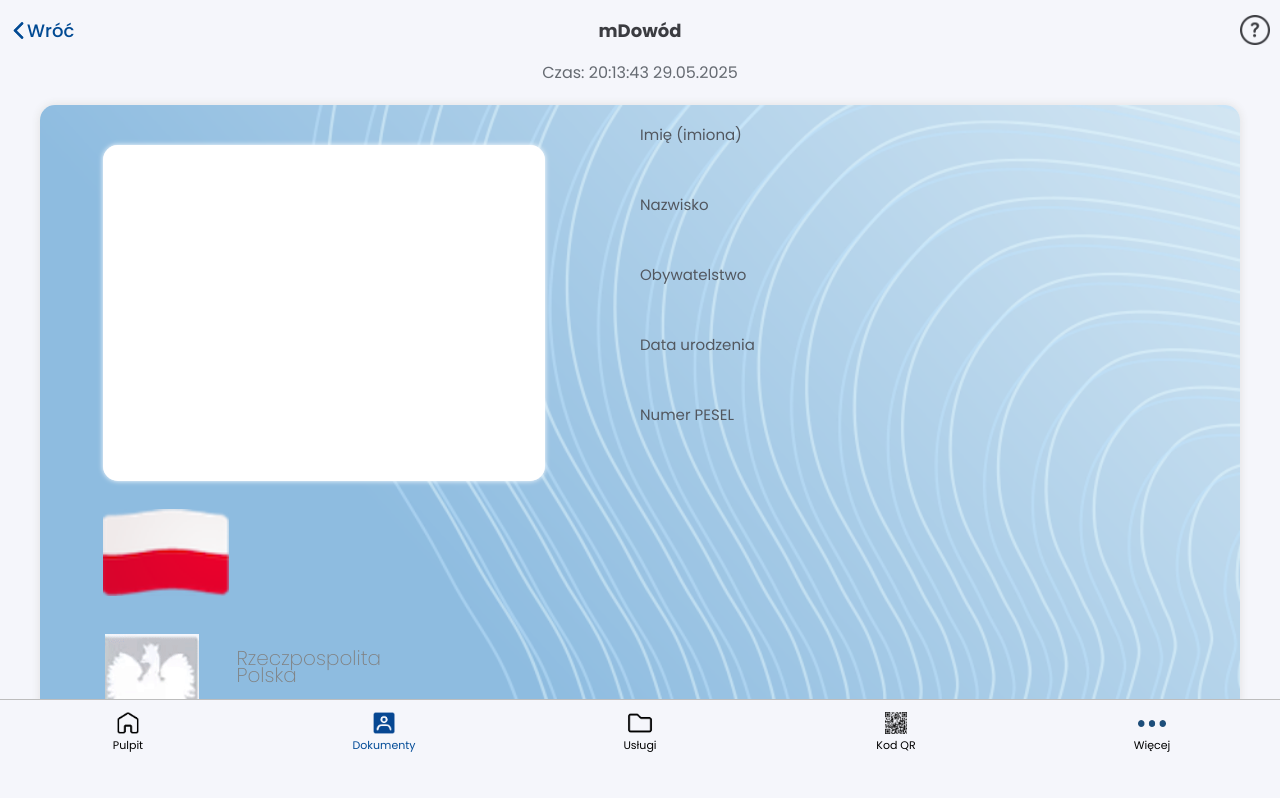
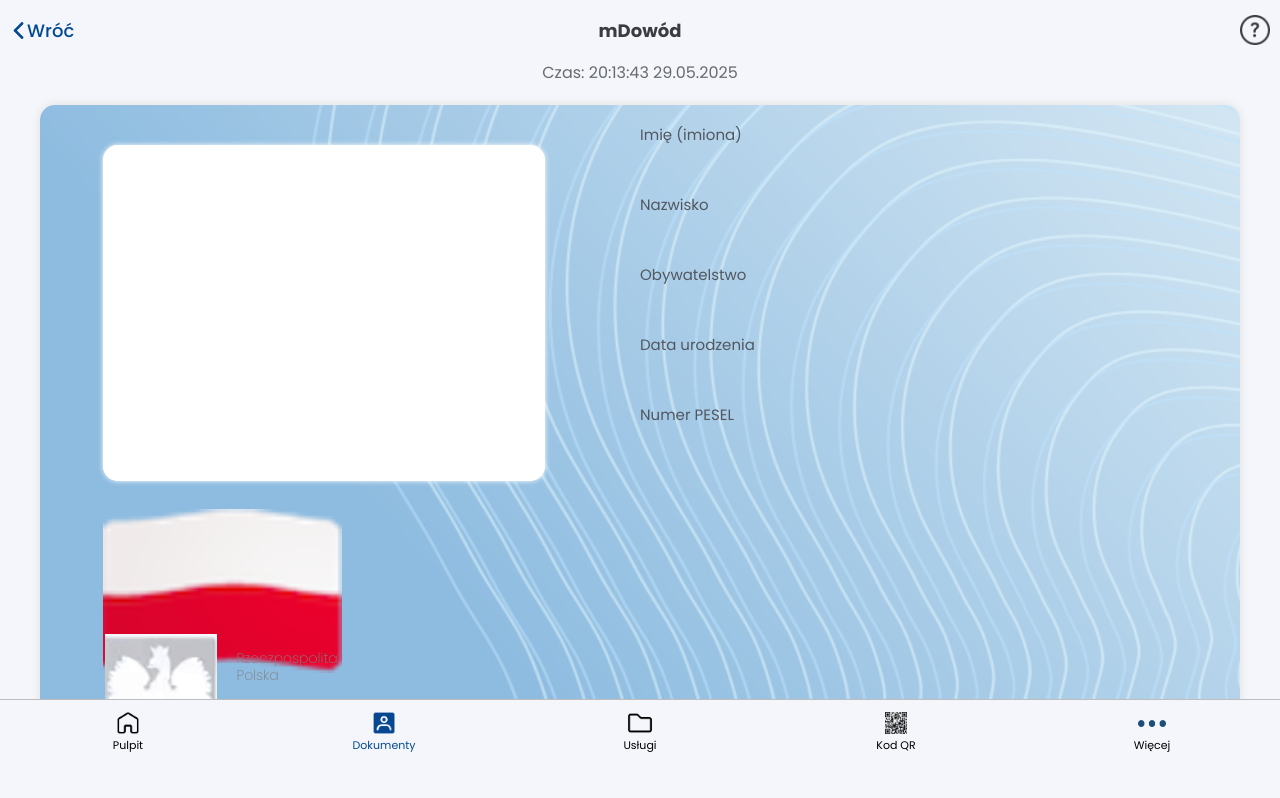
Before and after one commit to spamm0/spamm0.github.io, a plain HTML site: page card.html in a window 1280 px wide. Shown: the top 798 px of the page. Drawn offline with Linux system fonts and the light colour scheme.

Commit message:
Update card.css

```diff
--- a/assets/card.css
+++ b/assets/card.css
@@ -69,8 +69,6 @@
     top: 50.5%;
     left: 7.5%;
     width: 18.9%;
-    width: 10%;
-    height: auto;
 }
 
 .eagle_text{
@@ -78,7 +76,6 @@
     top: 68.1%;
     left: 18%;
     width: 20%;
-    font-size: 20px;
 }
 
 .eagle_video{
@@ -86,8 +83,6 @@
     top: 66.1%;
     left: 7.7%;
     width: 8.8%;
-    height: 15%;
-    width: auto;
 }
 
 
```
